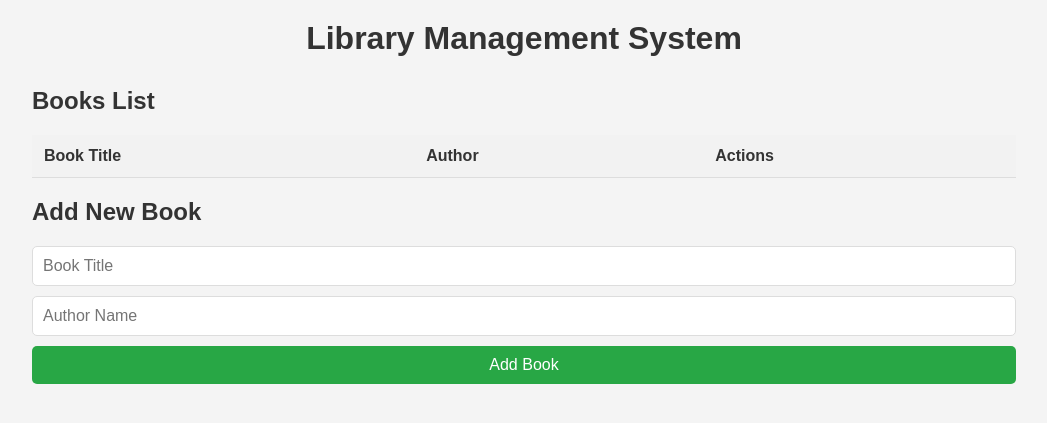
After one commit to afrimrexhepi2023/KlasaXI3, a PHP site: page / in a window 1280 px wide. The commit adds this page. Shown: the top 423 px of the page, without its empty margins (116-1163 px from the left). Run offline with PHP 8.4, Linux system fonts and the light colour scheme; lists and menus that the app fills with data are empty.

Commit message:
Add files via upload

```diff
--- /dev/null
+++ b/books.json
@@ -0,0 +1 @@
+[]
--- /dev/null
+++ b/functions.php
@@ -0,0 +1,44 @@
+<?php
+// Path to the JSON file where book data is stored
+define('BOOKS_FILE', 'books.json');
+
+// Function to get the list of books
+function get_books() {
+    if (!file_exists(BOOKS_FILE)) {
+        return [];
+    }
+
+    $json_data = file_get_contents(BOOKS_FILE);
+    return json_decode($json_data, true);
+}
+
+// Function to add a book
+function add_book($title, $author) {
+    $books = get_books();
+
+    $new_book = [
+        'id' => uniqid(),
+        'title' => $title,
+        'author' => $author
+    ];
+
+    $books[] = $new_book;
+    file_put_contents(BOOKS_FILE, json_encode($books, JSON_PRETTY_PRINT));
+}
+
+// Function to delete a book
+function delete_book($book_id) {
+    $books = get_books();
+
+    // Find the book with the matching ID and remove it
+    foreach ($books as $key => $book) {
+        if ($book['id'] === $book_id) {
+            unset($books[$key]);
+            break;
+        }
+    }
+
+    // Save the updated books back to the JSON file
+    file_put_contents(BOOKS_FILE, json_encode(array_values($books), JSON_PRETTY_PRINT));
+}
+?>
--- /dev/null
+++ b/index.php
@@ -0,0 +1,63 @@
+<?php
+// Include the functions file
+include('functions.php');
+
+// Get the list of books
+$books = get_books();
+
+// Handle book addition
+if ($_SERVER['REQUEST_METHOD'] == 'POST' && isset($_POST['add_book'])) {
+    $book_title = $_POST['book_title'];
+    $book_author = $_POST['book_author'];
+    add_book($book_title, $book_author);
+    header('Location: index.php'); // Redirect after adding a book
+}
+
+// Handle book deletion
+if (isset($_GET['delete'])) {
+    $book_id = $_GET['delete'];
+    delete_book($book_id);
+    header('Location: index.php'); // Redirect after deleting a book
+}
+?>
+<!DOCTYPE html>
+<html lang="en">
+<head>
+    <meta charset="UTF-8">
+    <meta name="viewport" content="width=device-width, initial-scale=1.0">
+    <title>Library Management System</title>
+    <link rel="stylesheet" href="style.css">
+</head>
+<body>
+    <div class="container">
+        <h1>Library Management System</h1>
+
+        <h2>Books List</h2>
+        <table>
+            <thead>
+                <tr>
+                    <th>Book Title</th>
+                    <th>Author</th>
+                    <th>Actions</th>
+                </tr>
+            </thead>
+            <tbody>
+                <?php foreach ($books as $book): ?>
+                    <tr>
+                        <td><?php echo htmlspecialchars($book['title']); ?></td>
+                        <td><?php echo htmlspecialchars($book['author']); ?></td>
+                        <td><a href="?delete=<?php echo $book['id']; ?>" class="delete">Delete</a></td>
+                    </tr>
+                <?php endforeach; ?>
+            </tbody>
+        </table>
+
+        <h2>Add New Book</h2>
+        <form action="index.php" method="POST">
+            <input type="text" name="book_title" placeholder="Book Title" required>
+            <input type="text" name="book_author" placeholder="Author Name" required>
+            <button type="submit" name="add_book">Add Book</button>
+        </form>
+    </div>
+</body>
+</html>
--- a/style.css
+++ b/style.css
@@ -1,10 +1,80 @@
-h1{
-    font: italic;
-    padding: 50px;
-    border: 50px;
-    background-color: lightblue;
-    box-shadow: 25px;
-    background-image: url(https://encrypted-tbn0.gstatic.com/images?q=tbn:ANd9GcQ7lYC6Do_4sEyP3GFW9-iFKf86vjXjTs9rHw&s);
+* {
+    margin: 0;
+    padding: 0;
+    box-sizing: border-box;
 }
 
-body{text-align: center;}
+body {
+    font-family: Arial, sans-serif;
+    background-color: #f4f4f4;
+    color: #333;
+}
+
+.container {
+    width: 80%;
+    margin: 0 auto;
+    padding: 20px;
+}
+
+h1 {
+    text-align: center;
+    margin-bottom: 30px;
+}
+
+h2 {
+    margin-top: 20px;
+    color: #333;
+}
+
+table {
+    width: 100%;
+    border-collapse: collapse;
+    margin-top: 20px;
+}
+
+table th, table td {
+    padding: 12px;
+    text-align: left;
+    border-bottom: 1px solid #ddd;
+}
+
+table th {
+    background-color: #f2f2f2;
+}
+
+form {
+    display: flex;
+    flex-direction: column;
+    gap: 10px;
+    margin-top: 20px;
+}
+
+input {
+    padding: 10px;
+    font-size: 16px;
+    border: 1px solid #ddd;
+    border-radius: 5px;
+}
+
+button {
+    padding: 10px;
+    font-size: 16px;
+    background-color: #28a745;
+    color: white;
+    border: none;
+    border-radius: 5px;
+    cursor: pointer;
+}
+
+button:hover {
+    background-color: #218838;
+}
+
+.delete {
+    color: red;
+    text-decoration: none;
+}
+
+.delete:hover {
+    text-decoration: underline;
+}
```
